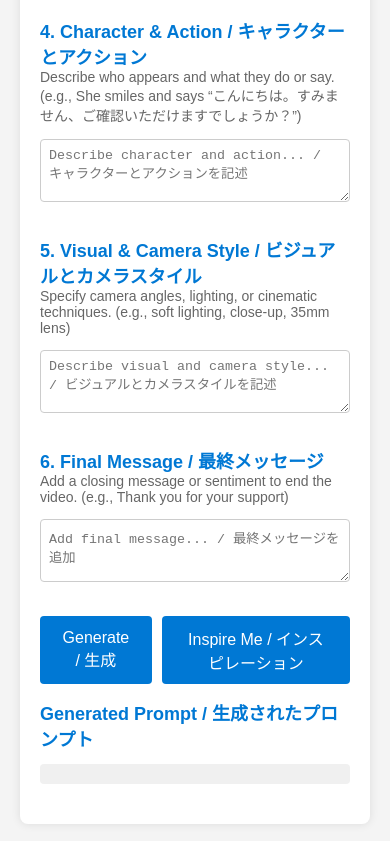
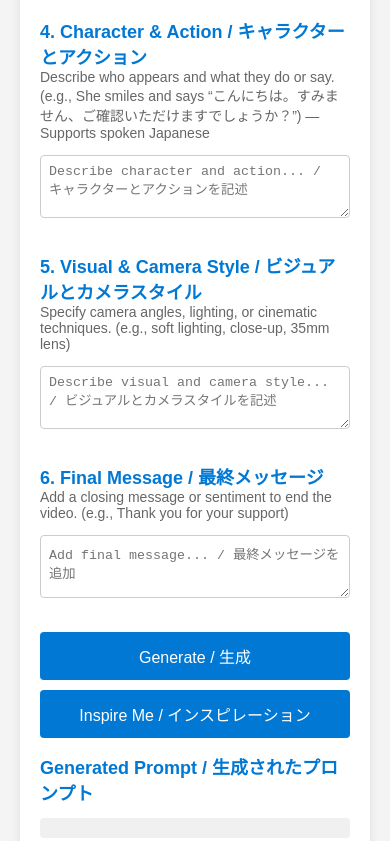
Before and after one commit to sherlockquy/prompt-gen-veo3, a plain HTML site: page index.html in a window 390 px wide. Shown: the part 655-1496 px from the top of the page. Drawn offline with Linux system fonts and the light colour scheme.

Commit message:
Update responsive

```diff
--- a/index.html
+++ b/index.html
@@ -1,8 +1,8 @@
-<!-- HTML updated to remove sample prompts by category -->
 <!DOCTYPE html>
 <html lang="ja">
 <head>
   <meta charset="UTF-8">
+  <meta name="viewport" content="width=device-width, initial-scale=1.0">
   <title>🎥 AI Video Prompt Generator / プロンプト生成</title>
   <style>
     body {
@@ -13,11 +13,13 @@
       color: #333;
     }
     .container {
+      width: 100%;
       max-width: 600px;
       margin: 0 auto;
       background-color: #fff;
       padding: 20px;
       border-radius: 8px;
+      box-sizing: border-box;
       box-shadow: 0 0 10px rgba(0, 0, 0, 0.1);
     }
     .section {
@@ -38,12 +40,13 @@
     }
     .buttons {
       display: flex;
-      justify-content: center;
+      flex-direction: column;
       gap: 10px;
       margin-top: 20px;
     }
     .buttons button {
-      padding: 10px 20px;
+      width: 100%;
+      padding: 12px;
       font-size: 16px;
       border: none;
       border-radius: 4px;
@@ -101,7 +104,7 @@
 
     <div class="section">
       <h2>4. Character & Action / キャラクターとアクション</h2>
-      <p style="font-size: 14px; margin-top: -10px; color: #666;">Describe who appears and what they do or say. (e.g., She smiles and says “こんにちは。すみません、ご確認いただけますでしょうか？”)</p>
+      <p style="font-size: 14px; margin-top: -10px; color: #666;">Describe who appears and what they do or say. (e.g., She smiles and says “こんにちは。すみません、ご確認いただけますでしょうか？”) — Supports spoken Japanese</p>
       <textarea id="characterAction" rows="3" placeholder="Describe character and action... / キャラクターとアクションを記述"></textarea>
     </div>
 
@@ -146,6 +149,7 @@
 
       document.getElementById('result').innerText = `Generated Prompt: ${prompt}`;
     }
+
     function inspireMe() {
       const samples = [
         "A woman stands confidently on stage giving a pitch in Japanese with soft spotlight and cinematic lighting.",
```
Lines whose indentation alone changed are shown as unchanged.
